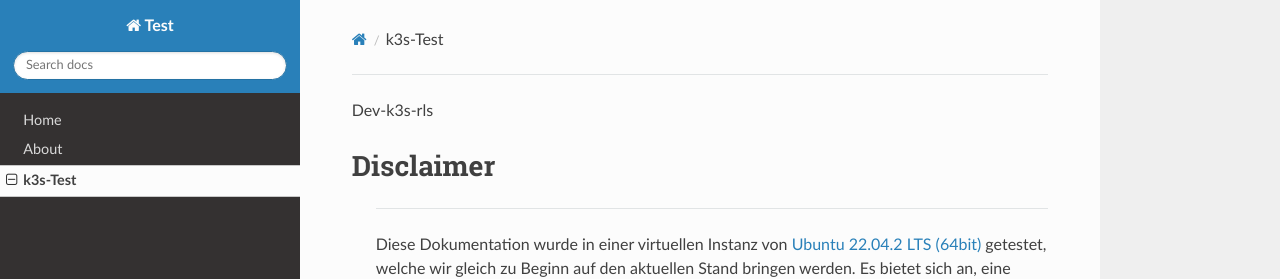
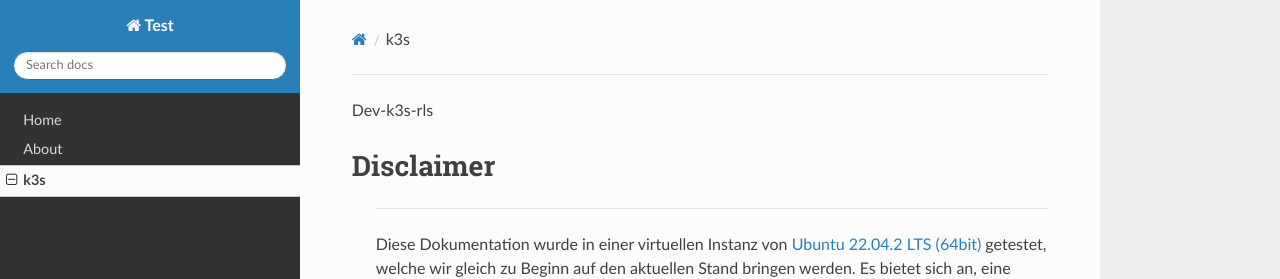
Before and after one commit to dennislauer/Test_, an MkDocs documentation site: the page built from docs/Dev-k3s-rls.md, in a window 1280 px wide and 900 px high. Shown: the top 279 px of the window. Built offline with MkDocs 1.6.1, drawn with Linux system fonts in a browser that asks for light colours; nearby versions of some CDN libraries; part of the change alters nothing that is shown.

Commit message:
Update mkdocs.yml

```diff
--- a/mkdocs.yml
+++ b/mkdocs.yml
@@ -3,6 +3,6 @@ site_url: https://example.com/
 nav:
   - Home: index.md
   - About: about.md
-  - k3s-Test: Dev-k3s-rls.md
+  - k3s: Dev-k3s-rls.md
 
 theme: readthedocs
```
